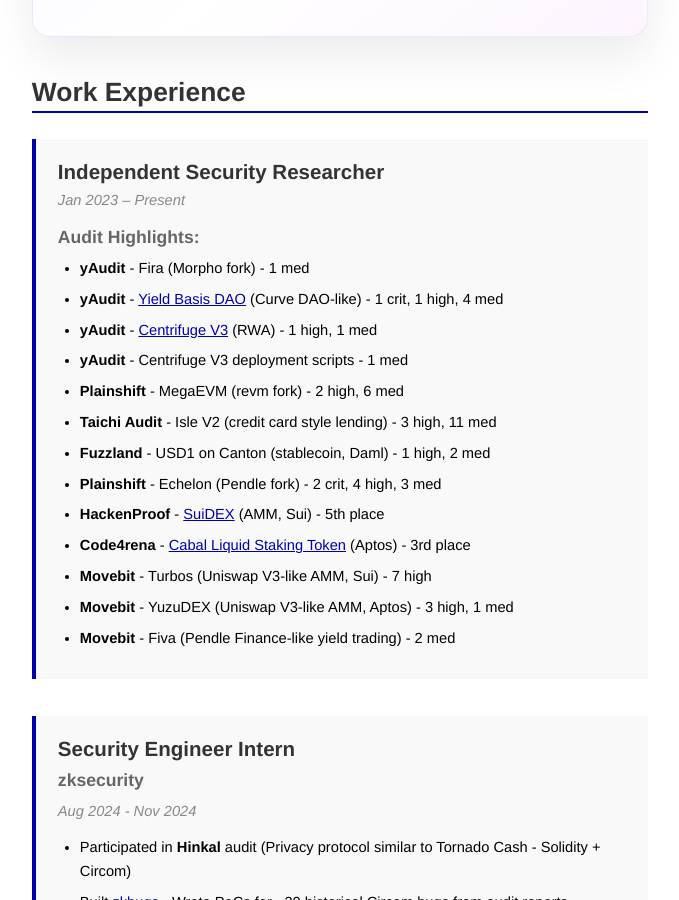
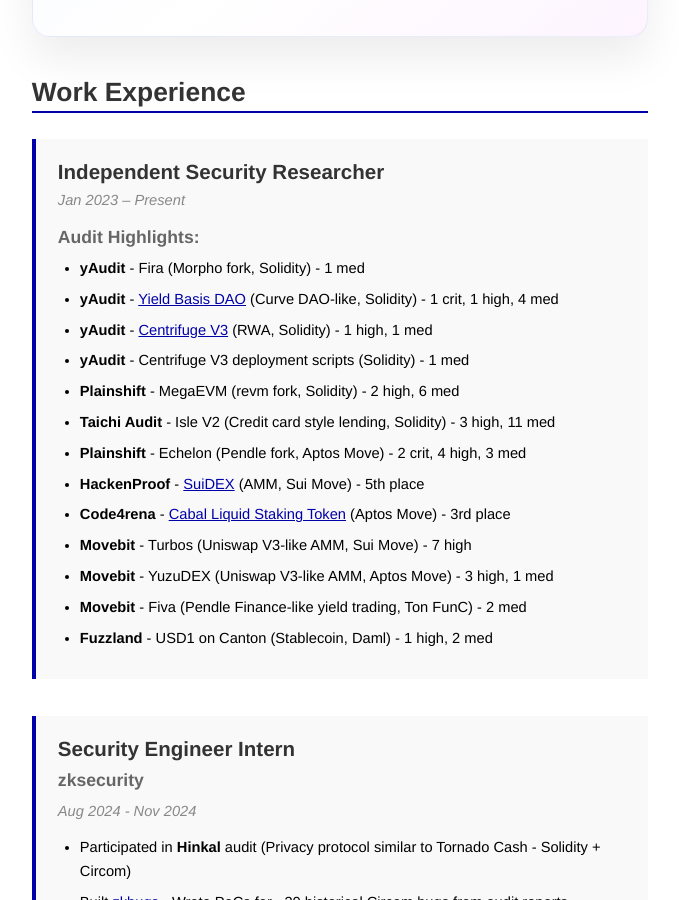
Before and after one commit to ret2basic/ret2basic.github.io, a Jekyll site: the page built from index.html, in a window 1280 px wide and 900 px high, scrolled down 440 px. Shown: the whole window, without its empty margins (300-979 px from the left). Built offline with Jekyll 4.4.1, drawn with Linux system fonts in a browser that asks for light colours.

Commit message:
Refine work experience audit details

```diff
--- a/index.html
+++ b/index.html
@@ -26,19 +26,19 @@
       <h4>Audit Highlights:</h4>
 
       <ul>
-        <li><strong>yAudit</strong> - Fira</a> (Morpho fork) - 1 med</li>
-        <li><strong>yAudit</strong> - <a href="https://reports.electisec.com/2025-07-YieldBasis-Update" target="_blank">Yield Basis DAO</a> (Curve DAO-like) - 1 crit, 1 high, 4 med</li>
-        <li><strong>yAudit</strong> - <a href="https://reports.electisec.com/2025-07-centrifuge" target="_blank">Centrifuge V3</a> (RWA) - 1 high, 1 med</li>
-        <li><strong>yAudit</strong> - Centrifuge V3 deployment scripts - 1 med</li>
-        <li><strong>Plainshift</strong> - MegaEVM (revm fork) - 2 high, 6 med</li>
-        <li><strong>Taichi Audit</strong> - Isle V2 (credit card style lending) - 3 high, 11 med</li>
-        <li><strong>Fuzzland</strong> - USD1 on Canton (stablecoin, Daml) - 1 high, 2 med</li>
-        <li><strong>Plainshift</strong> - Echelon (Pendle fork) - 2 crit, 4 high, 3 med</li>
-        <li><strong>HackenProof</strong> - <a href="https://hackenproof.com/audit-programs/suidex-audit-contest?tab=hackers" target="_blank">SuiDEX</a> (AMM, Sui) - 5th place</li>
-        <li><strong>Code4rena</strong> - <a href="https://code4rena.com/audits/2025-04-cabal-liquid-staking-token" target="_blank">Cabal Liquid Staking Token</a> (Aptos) - 3rd place</li>
-        <li><strong>Movebit</strong> - Turbos (Uniswap V3-like AMM, Sui) - 7 high</li>
-        <li><strong>Movebit</strong> - YuzuDEX (Uniswap V3-like AMM, Aptos) - 3 high, 1 med</li>
-        <li><strong>Movebit</strong> - Fiva (Pendle Finance-like yield trading) - 2 med</li>
+        <li><strong>yAudit</strong> - Fira</a> (Morpho fork, Solidity) - 1 med</li>
+        <li><strong>yAudit</strong> - <a href="https://reports.electisec.com/2025-07-YieldBasis-Update" target="_blank">Yield Basis DAO</a> (Curve DAO-like, Solidity) - 1 crit, 1 high, 4 med</li>
+        <li><strong>yAudit</strong> - <a href="https://reports.electisec.com/2025-07-centrifuge" target="_blank">Centrifuge V3</a> (RWA, Solidity) - 1 high, 1 med</li>
+        <li><strong>yAudit</strong> - Centrifuge V3 deployment scripts (Solidity) - 1 med</li>
+        <li><strong>Plainshift</strong> - MegaEVM (revm fork, Solidity) - 2 high, 6 med</li>
+        <li><strong>Taichi Audit</strong> - Isle V2 (Credit card style lending, Solidity) - 3 high, 11 med</li>
+        <li><strong>Plainshift</strong> - Echelon (Pendle fork, Aptos Move) - 2 crit, 4 high, 3 med</li>
+        <li><strong>HackenProof</strong> - <a href="https://hackenproof.com/audit-programs/suidex-audit-contest?tab=hackers" target="_blank">SuiDEX</a> (AMM, Sui Move) - 5th place</li>
+        <li><strong>Code4rena</strong> - <a href="https://code4rena.com/audits/2025-04-cabal-liquid-staking-token" target="_blank">Cabal Liquid Staking Token</a> (Aptos Move) - 3rd place</li>
+        <li><strong>Movebit</strong> - Turbos (Uniswap V3-like AMM, Sui Move) - 7 high</li>
+        <li><strong>Movebit</strong> - YuzuDEX (Uniswap V3-like AMM, Aptos Move) - 3 high, 1 med</li>
+        <li><strong>Movebit</strong> - Fiva (Pendle Finance-like yield trading, Ton FunC) - 2 med</li>
+        <li><strong>Fuzzland</strong> - USD1 on Canton (Stablecoin, Daml) - 1 high, 2 med</li>
       </ul>
     </div>
 
```
